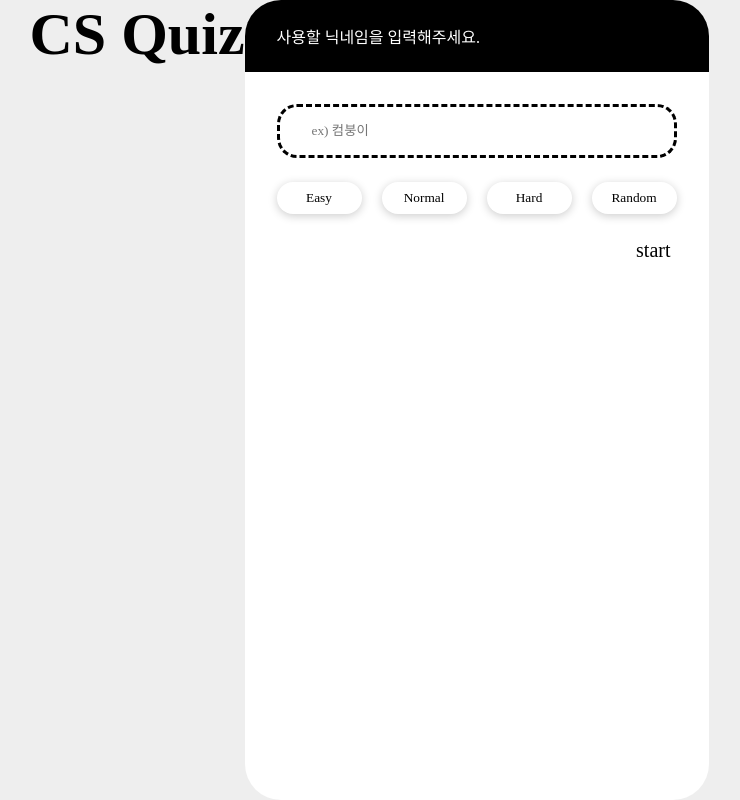
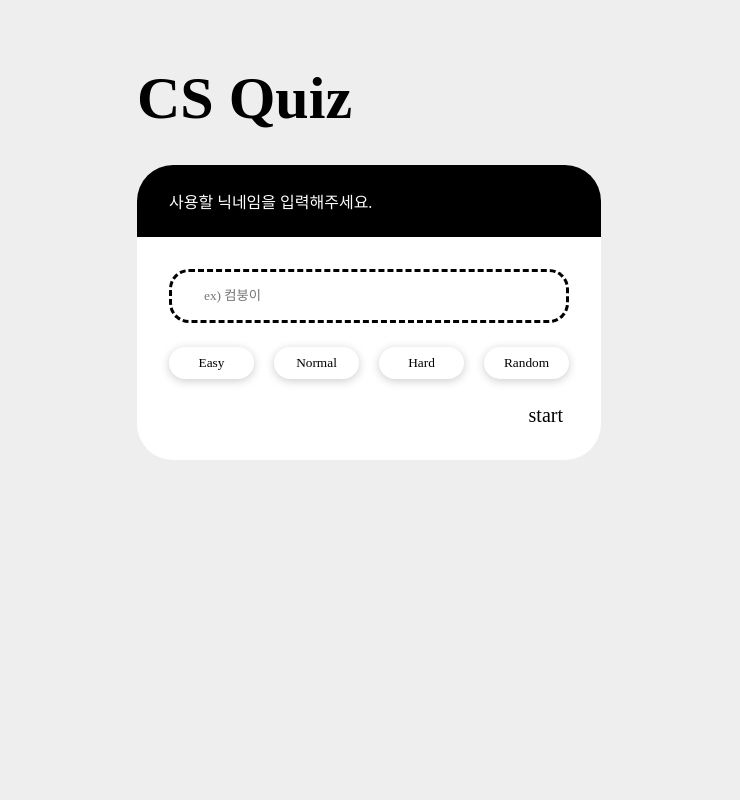
Before and after one commit to CSQuiz/CS-Quiz-Frontend, a React (Vite) app: page / in a window 1280 px wide. Shown: the whole page, without its empty margins (271-1011 px from the left). Built offline with nearby package versions, Linux system fonts and the light colour scheme; no server answers; a web font is replaced by a local one.

Commit message:
fix: 모달 상태 관리 추가 및 모달 상태에 따른 조건부 렌더링

```diff
--- a/src/App.jsx
+++ b/src/App.jsx
@@ -4,19 +4,33 @@ import Home from "./components/Home/home";
 import QuizBox from "./components/QuizBox/quizBox";
 import Score from "./components/Score/score";
 import Rank from "./components/Rank/rank";
+import CustomModal from "./components/CustomModal/customModal";
+import { useState } from "react";
 
 function App() {
+  const [modalOpen, setModalOpen] = useState(false);
+  const [modalText, setModalText] = useState("");
+
   return (
     <>
+      {modalOpen && <CustomModal handleModal={setModalOpen} text={modalText} />}
+      <div className="wrapper">
         <h1>CS Quiz</h1>
         <Router>
           <Routes>
-          <Route path="/" element={<Home />} />
+            <Route
+              path="/"
+              element={
+                <Home setModalOpen={setModalOpen} setModalText={setModalText} />
+              }
+            />
             <Route path="/quiz" element={<QuizBox />} />
             <Route path="/score" element={<Score />} />
             <Route path="/rank" element={<Rank />} />
+            <Route path="/modal" element={<CustomModal />} />
           </Routes>
         </Router>
+      </div>
     </>
   );
 }
```
Lines whose indentation alone changed are shown as unchanged.
